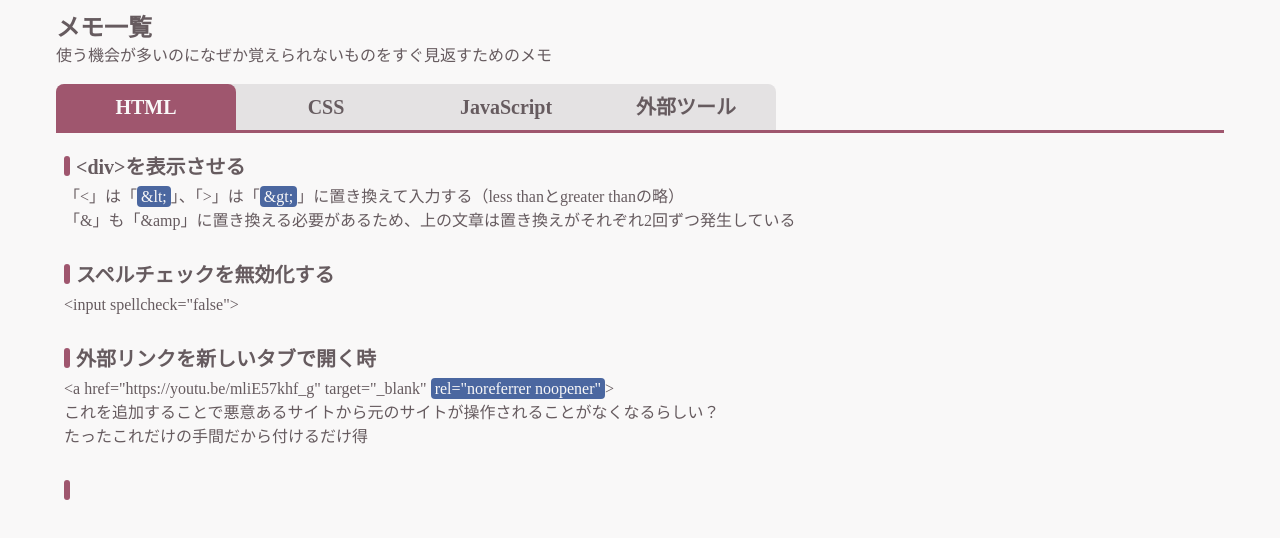
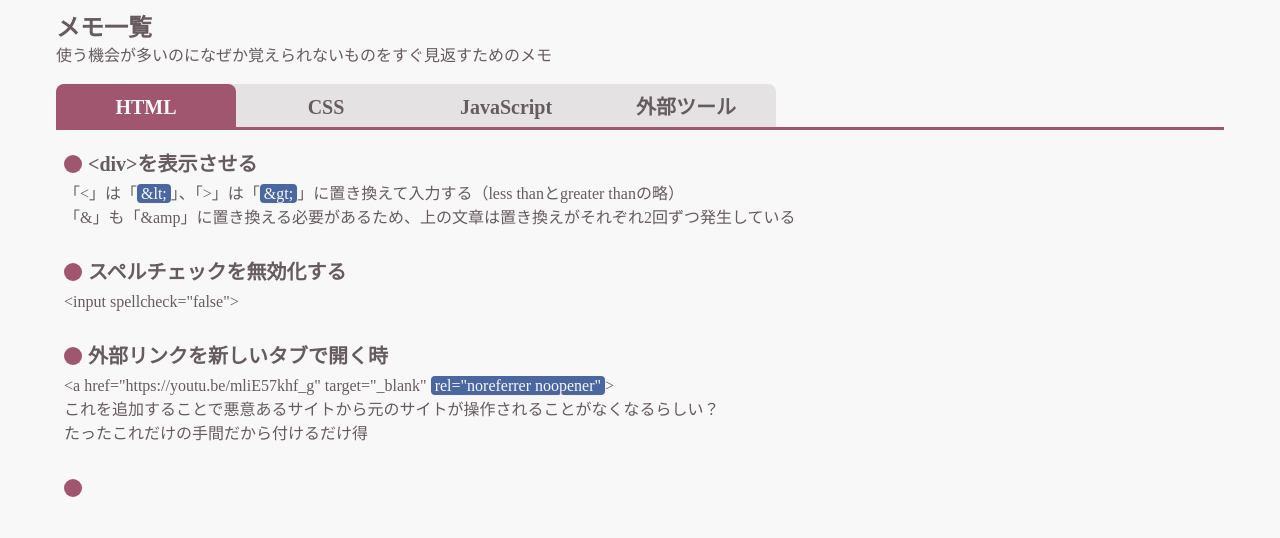
Before and after one commit to Jackylaughs/WebMemo, a plain HTML site: page index.html in a window 1280 px wide. Both pictures are taken after a click on the button "HTML". Drawn offline with Linux system fonts and the light colour scheme; a web font is replaced by a local one.

Commit message:
タブの大きさを調整、jsonを更新

```diff
--- a/data/memo.json
+++ b/data/memo.json
@@ -41,7 +41,7 @@
         },
         {
             "title": "要素が画面いっぱいになった時だけ角丸を消す",
-            "body": "border-radius: calc(sign(<span class=\"accent_color\">100vw - 100%</span>) * <span class=\"secondary_color\">40px</span>) <br>signの中が正または負の場合はそれぞれ+1、-1を返し、0の場合は0を返す <br><span class=\"accent_color\">signの中</span>が1以上であれば常に左辺が1になるが、0になった時左辺が0になるため、<span class=\"secondary_color\">角の半径</span>が突然0になる"
+            "body": "border-radius: calc(sign(<span class=\"accent_color\">100vw - 100%</span>) * <span class=\"secondary_color\">40px</span>) <br>signの中が正または負の場合はそれぞれ+1、-1を返し、0の場合は0を返す <br><span class=\"accent_color\">signの中</span>（画面の横幅 - 要素の横幅）が1以上であれば常に左辺が1になり、角の半径が<span class=\"secondary_color\">右辺</span>になる <br><span class=\"accent_color\">signの中</span>が0になった時左辺が0になるので角の半径が0になる"
         },
         {
             "title": "",
@@ -56,7 +56,7 @@
         },
         {
             "title": "localStorage",
-            "body": "localStorage.setItem(\"キーの名前\", \"データ\") <br>localStorage.getItem(\"キーの名前\") <br> <br>それぞれダブルクォーテーション（\"）で囲む "
+            "body": "localStorage.setItem(\"キーの名前\", \"データ\") <br>localStorage.getItem(\"キーの名前\") <br>それぞれダブルクォーテーション（\"）で囲む "
         },
         {
             "title": "",
--- a/styles/global.css
+++ b/styles/global.css
@@ -25,16 +25,13 @@ html {
 body {
     background-color: #F9F8F8;
     color: #665B5F;
+    display: flex;
+    flex-direction: column;
     font-family: "MCode";
+    height: 100dvh;
     margin: 0 auto;
     padding: 16px;
-    width: 1200px;
-}
-
-@media (max-width: 1200px) {
-    body {
-        width: 100%;
-    }
+    width: min(1200px, 100%);
 }
 
 .site_title {
@@ -47,22 +44,39 @@ body {
     margin-bottom: 16px;
 }
 
+::-webkit-scrollbar {
+    background: #F9F8F8;
+    width: 12px;
+}
+
+::-webkit-scrollbar-thumb {
+    background: #9F566E;
+    border: 2px solid #F9F8F8;
+    border-radius: 20px;
+}
+
 /* タブエリア */
 
 .category_container {
     background-color: #e4e2e3;
     border-radius: 8px 8px 0 0 ;
     display: flex;
-    width: fit-content;
+    width: min(720px, 100%);
 }
 
 .category_button {
     border-radius: 8px 8px 0 0;
     font-size: 1.25rem;
     font-weight: 800;
-    padding: 8px 16px;
+    padding: 8px 16px 5px 16px;
     transition: all 0.15s;
     width: 180px;
+}
+
+@media (max-width: 600px) {
+    .category_button {
+        font-size: 1rem;
+    }
 }
 
 .category_button:hover {
@@ -83,6 +97,9 @@ body {
 
 .memo_container {
     border-top: 3px solid #9F566E;
+    flex: 1;
+    min-height: 0;
+    overflow-y: auto;
     padding: 24px 8px;
 }
 
@@ -103,7 +120,7 @@ body {
     font-size: 1.25rem;
     font-weight: 800;
     margin-bottom: 8px;
-    padding-left: 12px;
+    padding-left: 24px;
     position: relative;
 }
 
@@ -111,25 +128,25 @@ body {
     background-color: #9F566E;
     border-radius: 20px;
     content: "";
-    height: 20px;
+    height: 18px;
     left: 0;
     position: absolute;
-    top: -1px;
-    width: 6px;
+    top: 1px;
+    width: 18px;
 }
 
 .secondary_color {
     background-color: #7A986C;
     border-radius: 4px;
     color: #F9F8F8;
-    padding: 2px 4px;
+    padding: 1px 4px;
 }
 
 .accent_color {
     background-color: #4B67A0;
     border-radius: 4px;
     color: #F9F8F8;
-    padding: 2px 4px;
+    padding: 1px 4px;
 }
 
 .outer_link {
```
